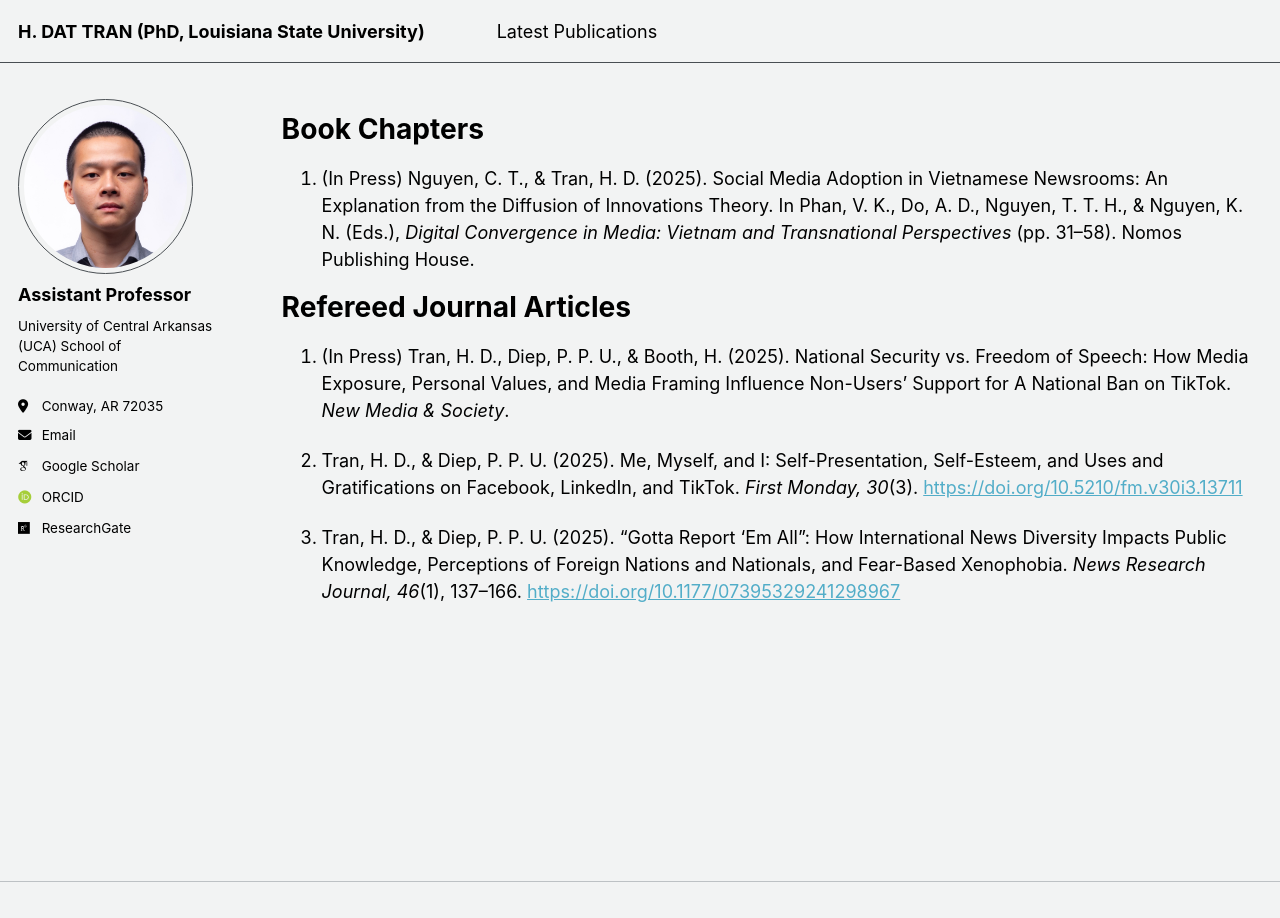
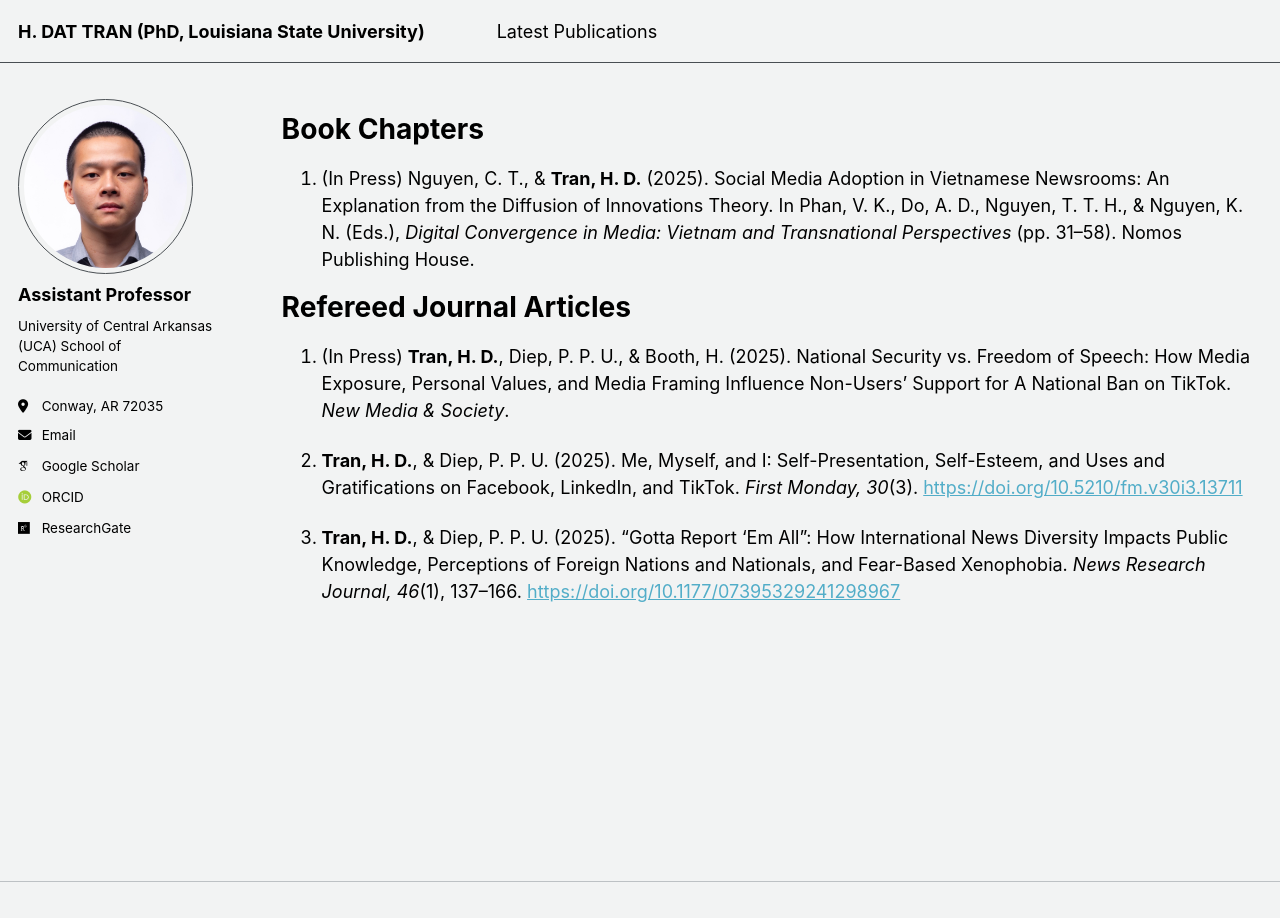
Before and after one commit to hdattran/hdattran.github.io, a Jekyll site: the page built from _pages/publications.md, in a window 1280 px wide. Built offline with Jekyll 4.4.1, drawn with Linux system fonts in a browser that asks for light colours; some web fonts are replaced.

```diff
--- a/_pages/publications.md
+++ b/_pages/publications.md
@@ -9,15 +9,15 @@ author_profile: true
 Book Chapters
 =====
 
-1. (In Press) Nguyen, C. T., & Tran, H. D. (2025). Social Media Adoption in Vietnamese Newsrooms: An Explanation from the Diffusion of Innovations Theory. In Phan, V. K., Do, A. D., Nguyen, T. T. H., & Nguyen, K. N. (Eds.), *Digital Convergence in Media: Vietnam and Transnational Perspectives* (pp. 31–58). Nomos Publishing House.
+1. (In Press) Nguyen, C. T., & **Tran, H. D.** (2025). Social Media Adoption in Vietnamese Newsrooms: An Explanation from the Diffusion of Innovations Theory. In Phan, V. K., Do, A. D., Nguyen, T. T. H., & Nguyen, K. N. (Eds.), *Digital Convergence in Media: Vietnam and Transnational Perspectives* (pp. 31–58). Nomos Publishing House.
 
 
 
 Refereed Journal Articles
 =====
 
-1. (In Press) Tran, H. D., Diep, P. P. U., & Booth, H. (2025). National Security vs. Freedom of Speech: How Media Exposure, Personal Values, and Media Framing Influence Non-Users’ Support for A National Ban on TikTok. *New Media & Society*.
+1. (In Press) **Tran, H. D.**, Diep, P. P. U., & Booth, H. (2025). National Security vs. Freedom of Speech: How Media Exposure, Personal Values, and Media Framing Influence Non-Users’ Support for A National Ban on TikTok. *New Media & Society*.
 
-2. Tran, H. D., & Diep, P. P. U. (2025). Me, Myself, and I: Self-Presentation, Self-Esteem, and Uses and Gratifications on Facebook, LinkedIn, and TikTok. *First Monday, 30*(3). [https://doi.org/10.5210/fm.v30i3.13711](https://doi.org/10.5210/fm.v30i3.13711)
+2. **Tran, H. D.**, & Diep, P. P. U. (2025). Me, Myself, and I: Self-Presentation, Self-Esteem, and Uses and Gratifications on Facebook, LinkedIn, and TikTok. *First Monday, 30*(3). [https://doi.org/10.5210/fm.v30i3.13711](https://doi.org/10.5210/fm.v30i3.13711)
 
-3. Tran, H. D., & Diep, P. P. U. (2025). “Gotta Report ‘Em All”: How International News Diversity Impacts Public Knowledge, Perceptions of Foreign Nations and Nationals, and Fear-Based Xenophobia. _News Research Journal, 46_(1), 137–166. [https://doi.org/10.1177/07395329241298967](https://doi.org/10.1177/07395329241298967)
+3. **Tran, H. D.**, & Diep, P. P. U. (2025). “Gotta Report ‘Em All”: How International News Diversity Impacts Public Knowledge, Perceptions of Foreign Nations and Nationals, and Fear-Based Xenophobia. _News Research Journal, 46_(1), 137–166. [https://doi.org/10.1177/07395329241298967](https://doi.org/10.1177/07395329241298967)
```
